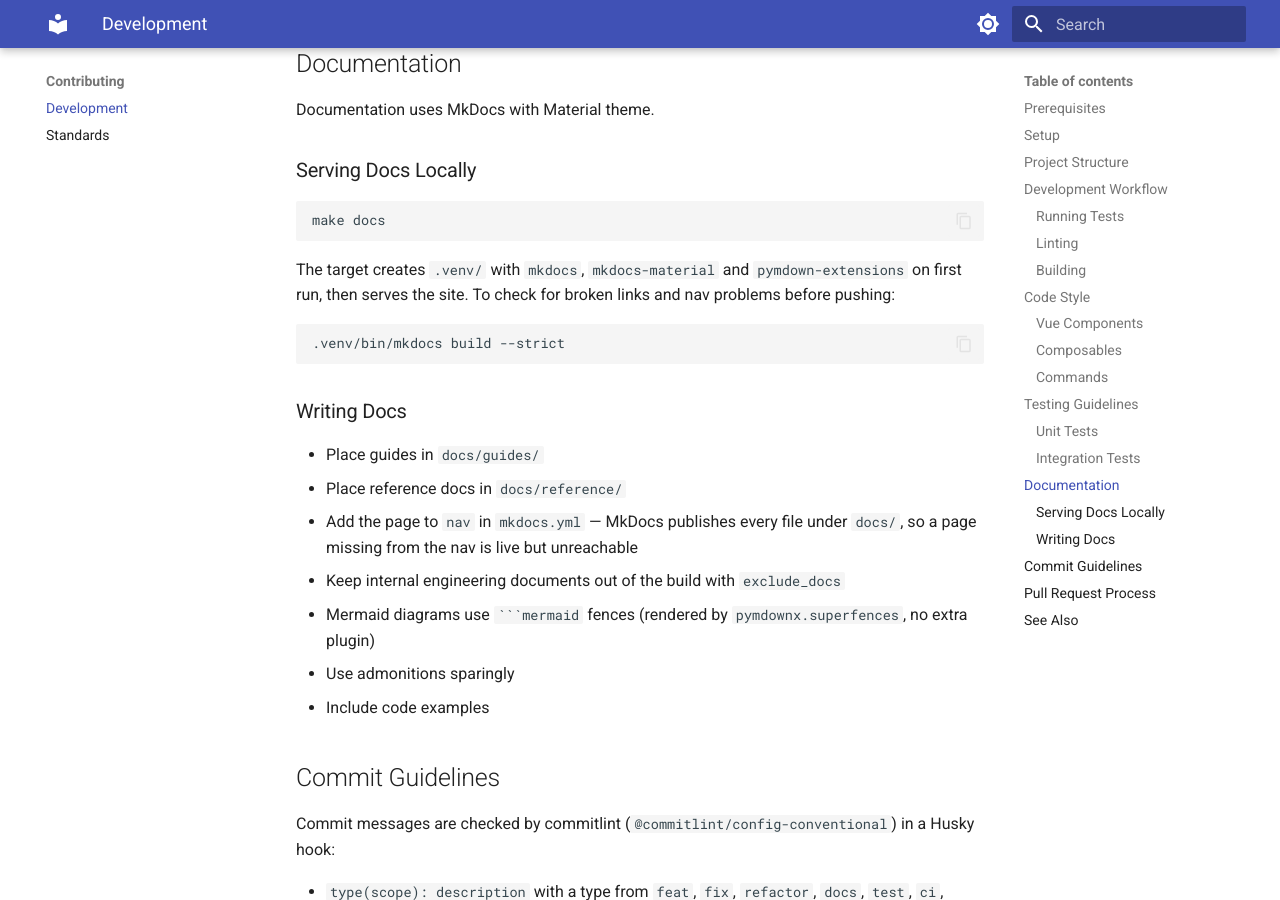
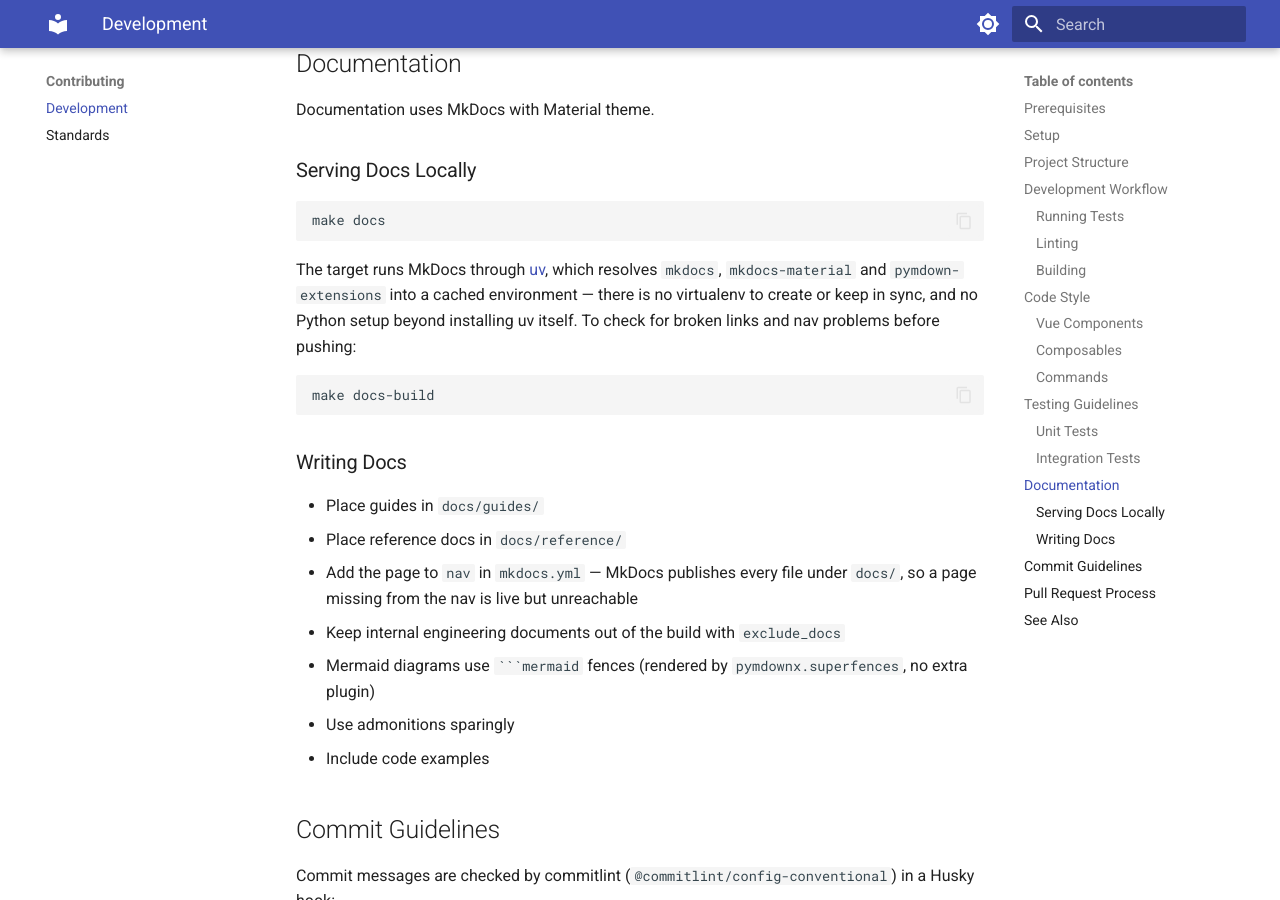
Before and after one commit to sorenwacker/graph-core, an MkDocs documentation site: the page built from docs/contributing/development.md, in a window 1280 px wide and 900 px high, scrolled down 4321 px. Built offline with MkDocs 1.6.1 and Material for MkDocs 9.7.7, drawn with Linux system fonts in a browser that asks for light colours.

Commit message:
chore: run docs toolchain through uv instead of a managed venv (#71)
Claude-Session: https://claude.ai/code/session_01Fbohck3YXyhbsPdP2g7WQq

Co-authored-by: swacker <swacker@local>
Co-authored-by: Claude Opus 5 <noreply@anthropic.com>

````diff
--- a/docs/contributing/development.md
+++ b/docs/contributing/development.md
@@ -201,10 +201,10 @@ Documentation uses MkDocs with Material theme.
 make docs
 ```
 
-The target creates `.venv/` with `mkdocs`, `mkdocs-material` and `pymdown-extensions` on first run, then serves the site. To check for broken links and nav problems before pushing:
+The target runs MkDocs through [uv](https://docs.astral.sh/uv/), which resolves `mkdocs`, `mkdocs-material` and `pymdown-extensions` into a cached environment — there is no virtualenv to create or keep in sync, and no Python setup beyond installing uv itself. To check for broken links and nav problems before pushing:
 
 ```bash
-.venv/bin/mkdocs build --strict
+make docs-build
 ```
 
 ### Writing Docs
````
Also changed, not shown: 1 other file.
